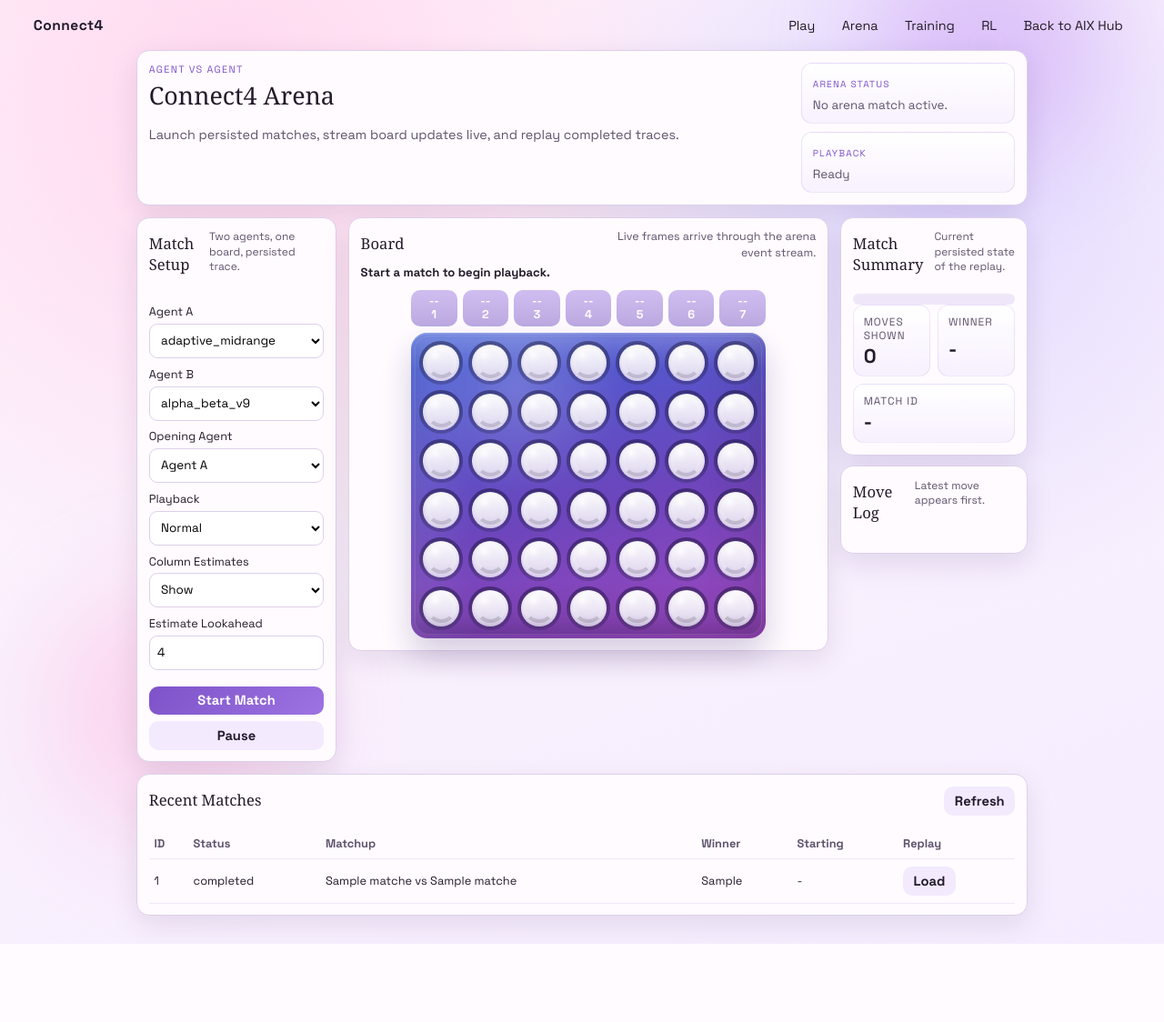
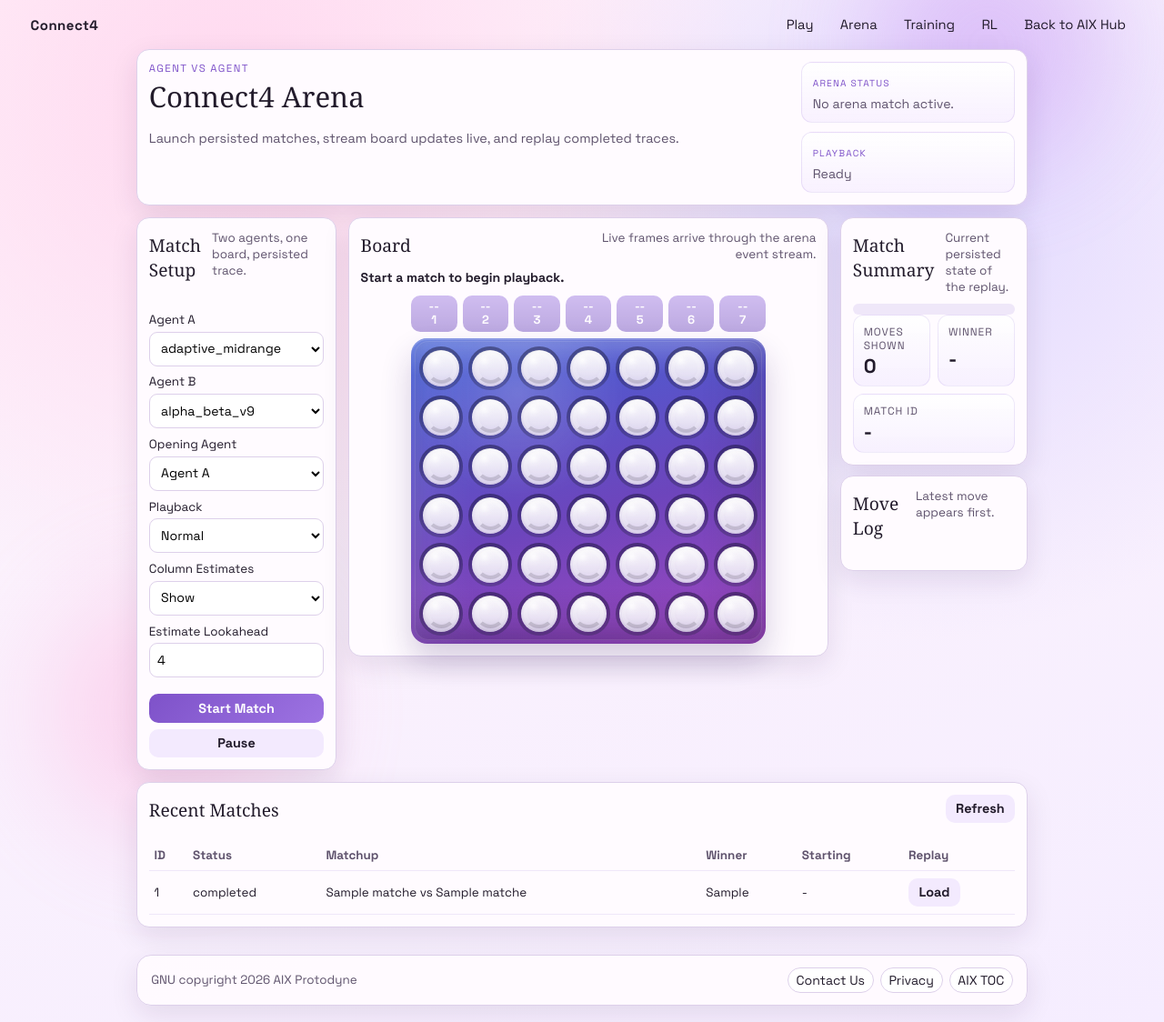
Before and after one commit to davidabelin/c4, a Flask app: page /arena in a window 1280 px wide. Shown: the whole page at 91% size. Before the commit the page ends 1038 px from the top, so only its background shows below. Run offline with Flask 3, Linux system fonts and the light colour scheme; tables that the repository leaves empty hold one stand-in row (values such as "Sample post"); some web fonts are replaced.

Commit message:
Add AIX footer links and finish Connect4 Step-1 page polish
- expose AIX Contact, Privacy, and TOC URLs to templates
- add the standardized AIX footer to all Connect4 pages
- tighten typography and spacing across play, arena, training, and RL pages
- keep the training readiness sentence in the simplified final wording
- add page smoke tests for footer rendering and footer links

```diff
--- a/c4_web/__init__.py
+++ b/c4_web/__init__.py
@@ -4,6 +4,7 @@ from __future__ import annotations
 
 import os
 from pathlib import Path
+from urllib.parse import urljoin
 
 from flask import Flask
 
@@ -38,6 +39,18 @@ def _resolve_secret_into_config(app: Flask, *, target_key: str, source_key: str)
         raise RuntimeError(
             f"Failed loading {target_key} from Secret Manager secret version '{secret_version_name}': {exc}"
         ) from exc
+
+
+def _normalize_base_url(value: str) -> str:
+    raw = str(value or "").strip()
+    return raw or "/"
+
+
+def _aix_page_url(base_url: str, path: str) -> str:
+    base = _normalize_base_url(base_url)
+    if base == "/":
+        return path
+    return urljoin(base.rstrip("/") + "/", path.lstrip("/"))
 
 
 def create_app(config: dict | None = None) -> Flask:
@@ -121,8 +134,12 @@ def create_app(config: dict | None = None) -> Flask:
 
     @app.context_processor
     def inject_template_globals() -> dict:
+        hub_url = _normalize_base_url(app.config.get("AIX_HUB_URL", "/"))
         return {
-            "aix_hub_url": str(app.config.get("AIX_HUB_URL", "/")).strip() or "/",
+            "aix_hub_url": hub_url,
+            "aix_contact_url": _aix_page_url(hub_url, "/contact"),
+            "aix_privacy_url": _aix_page_url(hub_url, "/privacy"),
+            "aix_toc_url": _aix_page_url(hub_url, "/toc"),
         }
 
     return app
--- a/c4_web/static/css/theme.css
+++ b/c4_web/static/css/theme.css
@@ -20,6 +20,8 @@
 body {
   margin: 0;
   min-height: 100vh;
+  display: flex;
+  flex-direction: column;
   font-family: "Space Grotesk", "Segoe UI", sans-serif;
   color: var(--ink);
   background:
@@ -56,12 +58,12 @@ body {
   display: flex;
   align-items: center;
   justify-content: space-between;
-  padding: 0.92rem clamp(0.85rem, 3vw, 2.3rem);
+  padding: 0.88rem clamp(0.85rem, 3vw, 2.1rem);
   gap: 0.8rem;
 }
 
 .brand {
-  font-size: 0.97rem;
+  font-size: 0.94rem;
   font-weight: 700;
   color: var(--ink);
   text-decoration: none;
@@ -79,7 +81,7 @@ body {
   color: var(--ink);
   padding: 0.25rem 0.52rem;
   border-radius: 999px;
-  font-size: 0.9rem;
+  font-size: 0.92rem;
 }
 
 .site-nav a:hover {
@@ -89,6 +91,7 @@ body {
 .page {
   width: min(980px, 92vw);
   margin: 0 auto 1.9rem;
+  flex: 1 0 auto;
 }
 
 .hero {
@@ -102,7 +105,7 @@ body {
 .eyebrow {
   text-transform: uppercase;
   letter-spacing: 0.12em;
-  font-size: 0.68rem;
+  font-size: 0.72rem;
   margin: 0;
   color: var(--accent);
 }
@@ -115,11 +118,11 @@ h2 {
 }
 
 h1 {
-  font-size: clamp(1.08rem, 3vw, 1.68rem);
+  font-size: clamp(1.2rem, 3vw, 1.95rem);
 }
 
 h2 {
-  font-size: clamp(0.92rem, 1.9vw, 1.04rem);
+  font-size: clamp(0.98rem, 2vw, 1.2rem);
 }
 
 .lede {
@@ -151,7 +154,7 @@ h2 {
 .controls-grid label {
   display: grid;
   gap: 0.3rem;
-  font-size: 0.8rem;
+  font-size: 0.84rem;
 }
 
 .controls-row {
@@ -171,7 +174,7 @@ h2 {
   width: 100%;
   min-height: 38px;
   line-height: 1.2;
-  font-size: 0.84rem;
+  font-size: 0.88rem;
 }
 
 .is-hidden {
@@ -198,7 +201,7 @@ h2 {
   display: inline-flex;
   align-items: center;
   justify-content: center;
-  font-size: 0.92rem;
+  font-size: 0.9rem;
 }
 
 .btn:disabled {
@@ -222,7 +225,7 @@ code {
 
 .status {
   color: var(--muted);
-  font-size: 0.84rem;
+  font-size: 0.88rem;
   line-height: 1.35;
 }
 
@@ -276,7 +279,7 @@ code {
 .panel-note {
   margin: 0;
   color: var(--muted);
-  font-size: 0.75rem;
+  font-size: 0.84rem;
   line-height: 1.35;
 }
 
@@ -325,7 +328,7 @@ code {
 .train-form label {
   display: grid;
   gap: 0.35rem;
-  font-size: 0.82rem;
+  font-size: 0.84rem;
 }
 
 .form-actions {
@@ -388,7 +391,7 @@ code {
 
 .board-outcome {
   margin: 0;
-  font-size: 0.82rem;
+  font-size: 0.88rem;
   font-weight: 600;
   color: var(--ink);
 }
@@ -397,7 +400,7 @@ code {
   margin: 0;
   max-width: 28ch;
   color: var(--muted);
-  font-size: 0.78rem;
+  font-size: 0.84rem;
   text-align: right;
   line-height: 1.38;
 }
@@ -460,12 +463,12 @@ code {
 }
 
 .drop-forecast {
-  font-size: 0.8rem;
+  font-size: 0.82rem;
   line-height: 1;
 }
 
 .drop-label {
-  font-size: 0.8rem;
+  font-size: 0.82rem;
   line-height: 1.1;
 }
 
@@ -683,7 +686,7 @@ code {
 .data-table {
   width: 100%;
   border-collapse: collapse;
-  font-size: 0.8rem;
+  font-size: 0.84rem;
 }
 
 .data-table th,
@@ -728,7 +731,7 @@ code {
 .info-card p {
   margin: 0;
   color: var(--muted);
-  font-size: 0.8rem;
+  font-size: 0.88rem;
   line-height: 1.4;
 }
 
@@ -740,16 +743,61 @@ code {
   display: inline-flex;
   align-items: center;
   justify-content: center;
-  width: 1.08rem;
-  height: 1.08rem;
+  width: 1.04rem;
+  height: 1.04rem;
   border-radius: 999px;
   border: 1px solid rgba(126, 82, 201, 0.18);
   background: linear-gradient(180deg, rgba(255, 255, 255, 0.95), rgba(242, 233, 255, 0.95));
   color: var(--accent);
-  font-size: 0.72rem;
+  font-size: 0.7rem;
   font-weight: 700;
   line-height: 1;
   cursor: help;
+}
+
+.site-footer {
+  padding: 0 0 1.15rem;
+}
+
+.footer-inner {
+  width: min(980px, 92vw);
+  margin: 0 auto;
+  padding: 0.8rem 0.95rem;
+  display: flex;
+  justify-content: space-between;
+  align-items: center;
+  gap: 0.7rem;
+  flex-wrap: wrap;
+  border: 1px solid var(--line);
+  border-radius: 16px;
+  background: rgba(255, 251, 255, 0.94);
+  box-shadow: var(--shadow);
+}
+
+.footer-copy {
+  margin: 0;
+  color: var(--muted);
+  font-size: 0.84rem;
+}
+
+.footer-links {
+  display: flex;
+  flex-wrap: wrap;
+  gap: 0.45rem;
+}
+
+.footer-links a {
+  text-decoration: none;
+  color: var(--ink);
+  padding: 0.24rem 0.54rem;
+  border-radius: 999px;
+  border: 1px solid var(--line);
+  background: rgba(255, 255, 255, 0.84);
+  font-size: 0.88rem;
+}
+
+.footer-links a:hover {
+  background: rgba(126, 82, 201, 0.11);
 }
 
 @keyframes piecePop {
@@ -836,6 +884,11 @@ code {
   .score-grid {
     grid-template-columns: 1fr 1fr;
   }
+
+  .footer-inner {
+    width: min(96vw, 980px);
+    align-items: flex-start;
+  }
 }
 
 @media (max-width: 560px) {
--- a/c4_web/static/js/train.js
+++ b/c4_web/static/js/train.js
@@ -122,7 +122,7 @@
     const info = body.readiness;
     const sessionCount = Number(info.session_count || 0);
     let text = `Samples: ${info.sample_count} (minimum ${info.minimum_required_samples}) from ${sessionCount} sessions.`;
-    text += info.can_train ? " Ready to train." : " Need more matching moves.";
+    text += info.can_train ? " Ready to train." : " Not ready to train yet.";
     if (!info.sklearn_available) {
       text += ` scikit-learn unavailable: ${info.sklearn_import_error || "import failed"}.`;
     }
--- a/c4_web/templates/base.html
+++ b/c4_web/templates/base.html
@@ -27,5 +27,15 @@
       </nav>
     </header>
     <main class="page">{% block content %}{% endblock %}</main>
+    <footer class="site-footer">
+      <div class="footer-inner">
+        <p class="footer-copy">GNU copyright 2026 AIX Protodyne</p>
+        <nav class="footer-links" aria-label="AIX footer">
+          <a href="{{ aix_contact_url }}">Contact Us</a>
+          <a href="{{ aix_privacy_url }}">Privacy</a>
+          <a href="{{ aix_toc_url }}">AIX TOC</a>
+        </nav>
+      </div>
+    </footer>
   </body>
 </html>
```
Also changed, not shown: tests/test_pages.py (added, +33 -0 lines).
